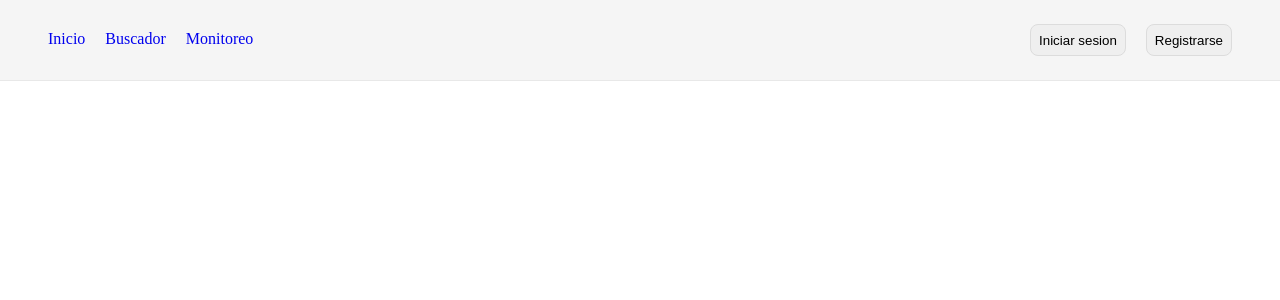
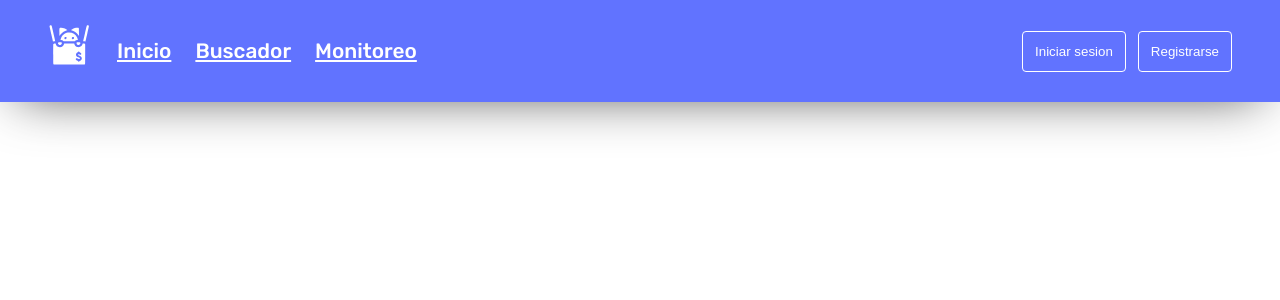
Before and after one commit to JesugG17/price-prowler-web, a React (Vite) app: page /search in a window 1280 px wide. Shown: the top 300 px of the page. Built offline with nearby package versions, Linux system fonts and the light colour scheme.

Commit message:
Change header scss

```diff
--- a/src/global.scss
+++ b/src/global.scss
@@ -1,3 +1,5 @@
+@import url('https://fonts.googleapis.com/css2?family=Rubik:ital,wght@0,300..900;1,300..900&display=swap');
+
 //Colors
 $black: #1f1f1f;
 $light-blue: #6173ff;
@@ -16,10 +18,17 @@ $lengt-lg1: 2rem;
 $lengt-lg2: 3rem;
 $lengt-lg3: 4rem;
 
+// shadows
+$container-shadow: -1px 11px 53px -19px rgb(0 0 0 / 75%);
+
 * {
   box-sizing: border-box;
   margin: 0;
   padding: 0;
+}
+
+body {
+  font-family: 'Rubik', sans-serif;
 }
 
 @mixin flex-center {
--- a/src/modules/price-prowler/pages/HomePage/HomePage.scss
+++ b/src/modules/price-prowler/pages/HomePage/HomePage.scss
@@ -19,7 +19,6 @@
     width: 10rem;
   }
 
-  //'bg-black rounded text-white py-1 px-4 shadow-lg hover:brightness-110 transition-all duration-200
   a {
     background-color: $light-blue;
     color: $white;
--- a/src/modules/price-prowler/pages/HomePage/HomePage.tsx
+++ b/src/modules/price-prowler/pages/HomePage/HomePage.tsx
@@ -1,19 +1,5 @@
-import { Link } from 'react-router-dom';
 import './HomePage.scss';
 
 export const HomePage = () => {
-  return (
-    <div className='container-homepage'>
-      <p>
-        Busca tus productos en un solo <br />
-        <strong>CLICK</strong>
-      </p>
-      <img src='/img/homepage.jpg' alt='' />
-      <Link to='/search' className=''>
-        Comenzar
-      </Link>
-      <div className='bg-circle-top'></div>
-      <div className='bg-circle-bottom'></div>
-    </div>
-  );
+  return <section></section>;
 };
--- a/src/modules/ui/components/Header/Header.scss
+++ b/src/modules/ui/components/Header/Header.scss
@@ -1,64 +1,54 @@
 @import '../../../../global.scss';
 
 header {
+  background-color: $light-blue;
   font: {
-    size: 1rem;
+    size: 1.3rem;
     weight: 500;
   }
-  background-color: whitesmoke;
-  border-bottom: 1px solid darken($color: whitesmoke, $amount: 5);
-  padding: $lengt-md3 $lengt-lg2;
-  width: 100vw;
+  box-shadow: $container-shadow;
 }
 
 nav {
   display: flex;
   justify-content: space-between;
-  height: $lengt-lg1;
-  div {
-    display: flex;
-    gap: $lengt-md2;
-  }
+  align-items: center;
+  padding: $lengt-md3 $lengt-lg2;
 }
 
 ul {
   display: flex;
   align-items: center;
   list-style: none;
-  gap: $lengt-md2;
+  gap: $lengt-md3;
+}
 
-  li {
-    border-bottom: 2px solid transparent;
-    transition: border-bottom-color 0.3s ease-out;
+img {
+  width: 45px;
+  filter: invert(1);
+}
+
+a {
+  color: white;
+}
+
+.auth-buttons-container {
+  display: flex;
+  gap: $lengt-sm3;
+
+  button {
+    padding: $lengt-sm3;
+    border: none;
+    border-radius: $lengt-sm1;
+    background-color: transparent;
+    border: 1px solid $white;
+    color: $white;
+    transition: 0.3s all ease-in-out;
     cursor: pointer;
 
     &:hover {
+      background-color: $white;
       color: $light-blue;
-      border-color: $light-blue;
     }
   }
 }
-
-a {
-  text-decoration: none;
-}
-
-.container-nav-button {
-  button {
-    align-items: center;
-    display: flex;
-    border: 1px solid gainsboro {
-      radius: 0.5rem;
-    }
-    padding: $lengt-sm2;
-
-    transition: background-color 0.3s ease-out;
-    transition: border-color 0.3s ease-out;
-    &:hover {
-      color: lighten($color: $light-blue, $amount: 3);
-      background-color: lighten($color: whitesmoke, $amount: 10);
-      border: 1px solid darken($color: whitesmoke, $amount: 30);
-      box-shadow: 0px 0.25rem 0.25rem lighten(whitesmoke, 20);
-    }
-  }
-}
--- a/src/modules/ui/components/Header/Header.tsx
+++ b/src/modules/ui/components/Header/Header.tsx
@@ -9,6 +9,9 @@ export const Header = () => {
         <nav>
           <ul>
             <li>
+              <img src='/img/logo-priceprowler.svg' />
+            </li>
+            <li>
               <Link to='/'>Inicio</Link>
             </li>
             <li>
@@ -19,7 +22,7 @@ export const Header = () => {
             </li>
           </ul>
           {/* <img onClick={toggleMobileMenu} className='md:hidden' src='/img/menu-icon.png' alt='' /> */}
-          <div className='container-nav-button'>
+          <div className='auth-buttons-container'>
             <button>Iniciar sesion</button>
             <button>Registrarse</button>
           </div>
```
